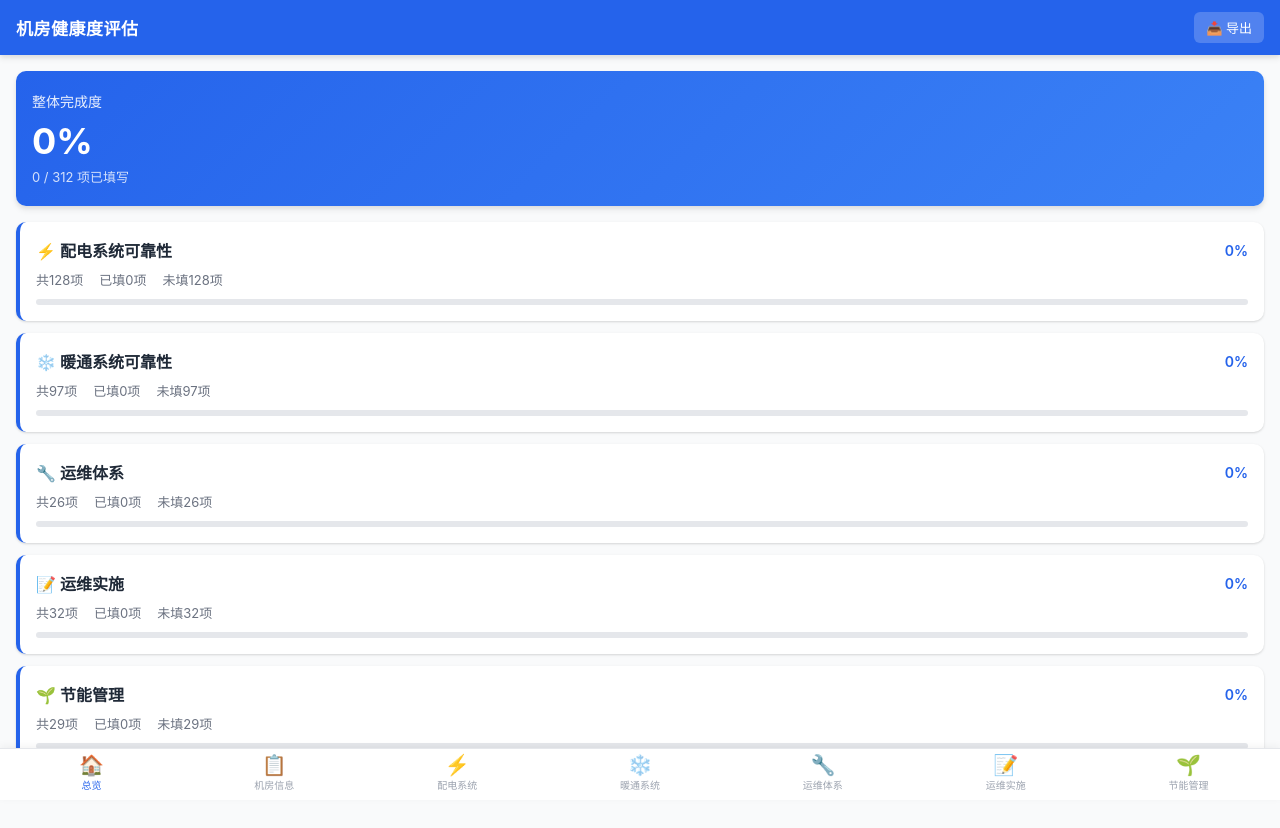
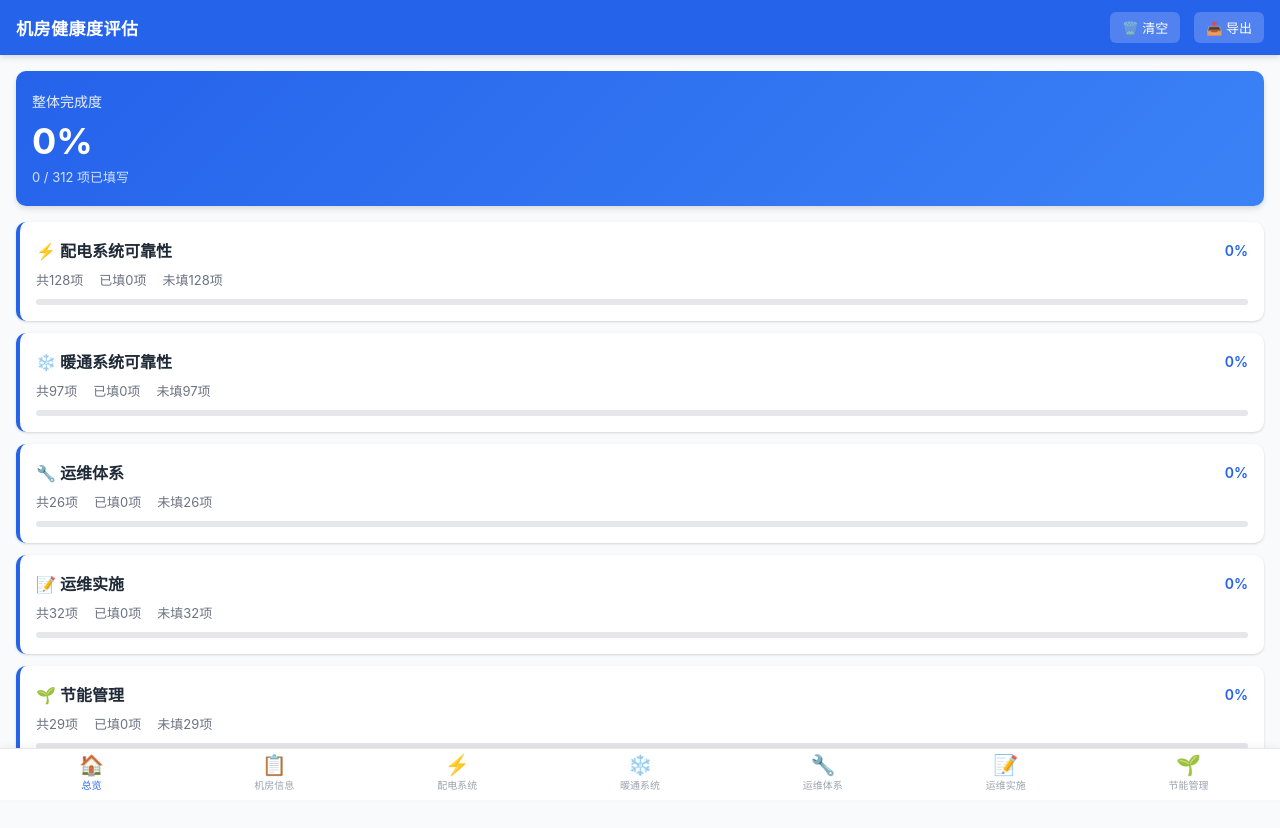
Before and after one commit to zhengxsbn-alt/dc-health-assessment, a plain HTML site: page index.html in a window 1280 px wide. Drawn offline with nearby package versions, Linux system fonts and the light colour scheme.

Commit message:
添加清空数据功能

```diff
--- a/index.html
+++ b/index.html
@@ -132,6 +132,7 @@ textarea.fi2{min-height:60px;resize:vertical;font-family:inherit}
     <h1 id="hdrT">机房健康度评估</h1>
   </div>
   <div class="hdr-acts">
+    <button class="hdr-btn" onclick="clearAll()" style="margin-right:6px">🗑️ 清空</button>
     <button class="hdr-btn" onclick="exportXlsx()">📥 导出</button>
   </div>
 </div>
@@ -546,6 +547,17 @@ function swTab(t,el){
 }
 function goBack(){swTab('overview')}
 
+function clearAll(){
+  if(!confirm('确定要清空所有评估数据吗？\n此操作不可恢复，建议先导出备份！'))return;
+  D={info:{},items:{},photos:{}};
+  try{localStorage.removeItem(LSK)}catch(e){}
+  expC=new Set();d2f=new Set();d3f=new Set();
+  renderOv();renderInfo();
+  if(curCat)renderCat(curCat);
+  shSv();
+  alert('已清空所有评估数据');
+}
+
 function exportXlsx(){
   var wb=new ExcelJS.Workbook();
   // Sheet 1: 问题汇总
```
